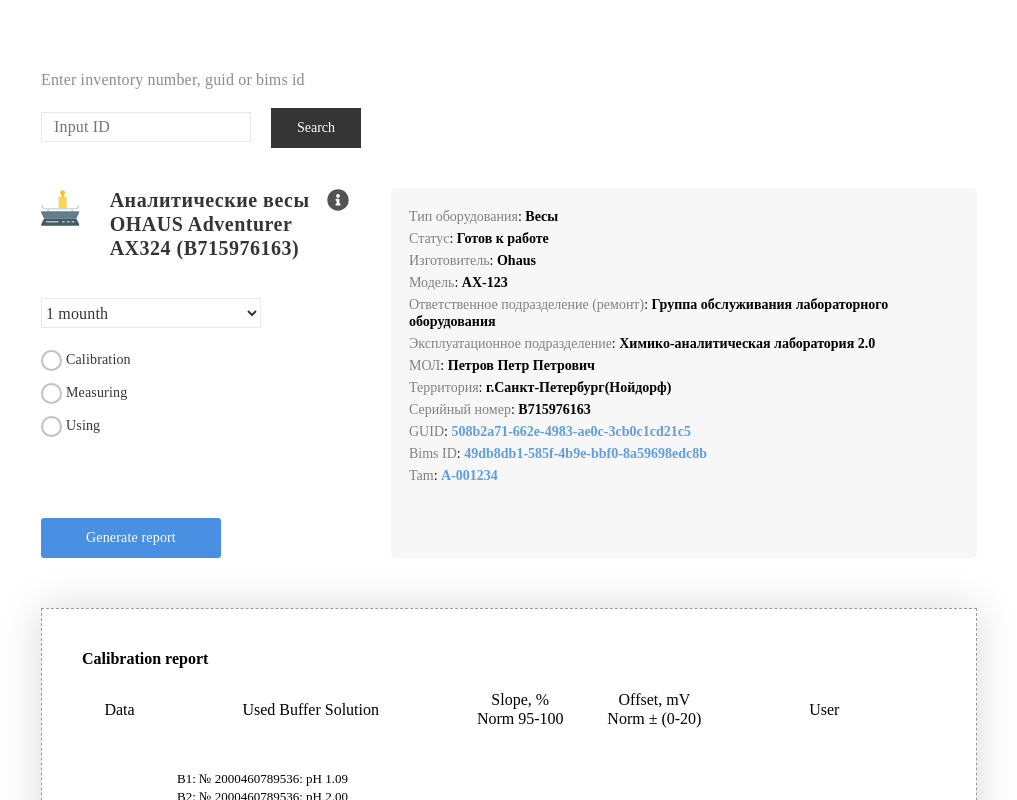
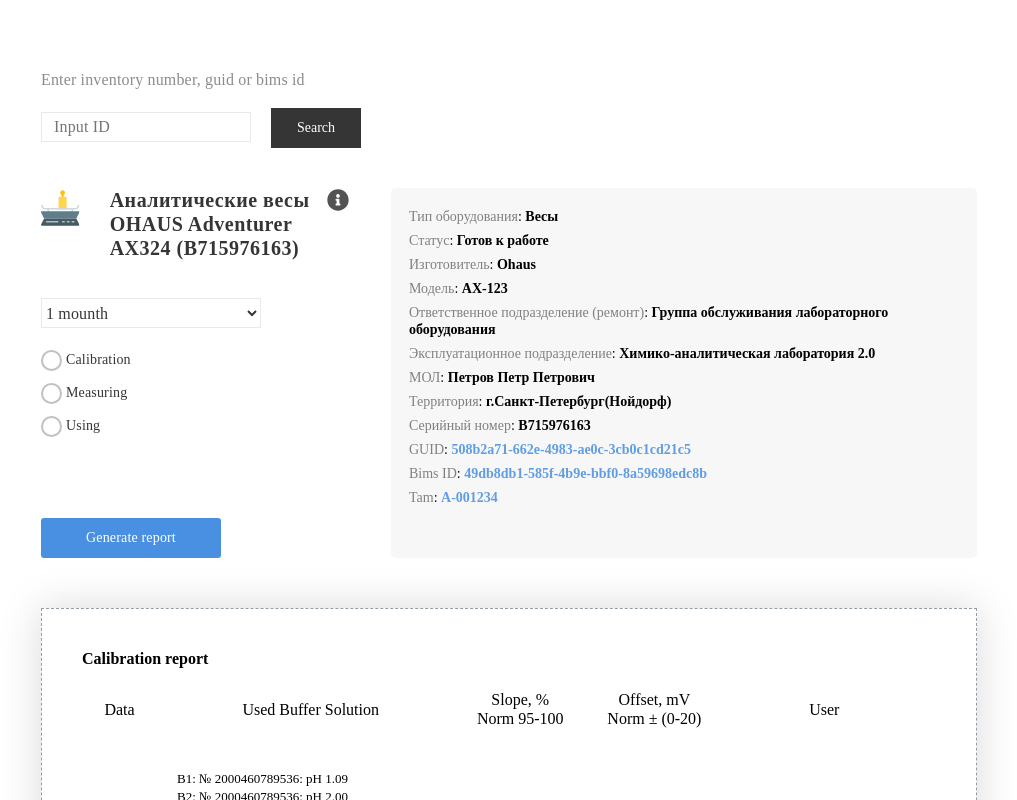
Before and after one commit to shutemov/biocad-test-task, a Vue app in the folder instrument-calibration-report-page/: page / in a window 1280 px wide. Shown: the top 800 px of the page, without its empty margins (156-1173 px from the left). Built offline with nearby package versions, Linux system fonts and the light colour scheme; a web font is replaced by a local one; what bulma-tooltip would draw is missing.

Commit message:
Added " line spacing" between device properties

```diff
--- a/instrument-calibration-report-page/src/components/body/DeviceInfo.vue
+++ b/instrument-calibration-report-page/src/components/body/DeviceInfo.vue
@@ -105,7 +105,7 @@
 
     /*Analog line-height*/
     .infoItem {
-        margin-top: 5px;
+        margin-top: 7px;
     }
 
     .infoItem:first-child {
```
